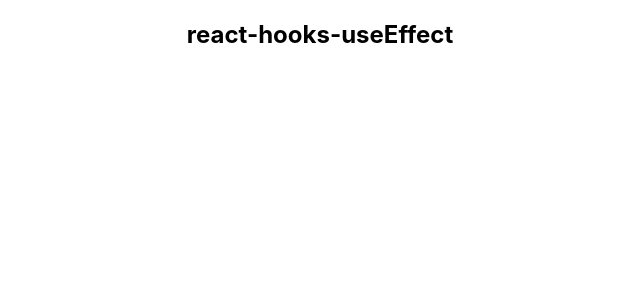
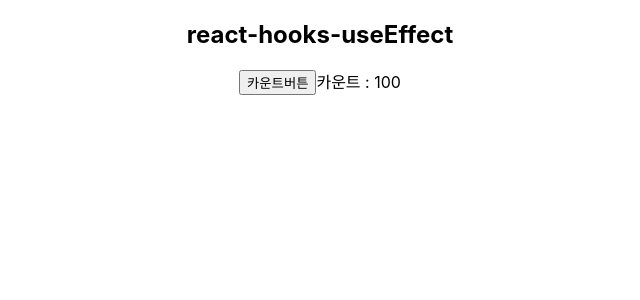
Before and after one commit to taesubyun/react-hooks-useEffect, a React (Create React App) app: page / in a window 1280 px wide. Shown: the top 300 px of the page, without its empty margins (320-960 px from the left). Built offline with nearby package versions, Linux system fonts and the light colour scheme.

Commit message:
초기 구조 설정

```diff
--- a/package.json
+++ b/package.json
@@ -9,6 +9,7 @@
     "react": "^17.0.2",
     "react-dom": "^17.0.2",
     "react-scripts": "5.0.0",
+    "styled-components": "^5.3.3",
     "web-vitals": "^2.1.4"
   },
   "scripts": {
--- a/src/App.js
+++ b/src/App.js
@@ -1,9 +1,23 @@
 import './App.css';
+import { useState } from 'react';
+import styled from 'styled-components';
 
 function App() {
+    const [count, setCount] = useState(100);
+
+    const handleCount = () => {
+        setCount(count + 1);
+    };
+
     return (
         <div className='App'>
-            <h2>react-hooks-useEffect</h2>
+            <div>
+                <h2>react-hooks-useEffect</h2>
+            </div>
+            <div>
+                <button onClick={handleCount}>카운트버튼</button>
+                <span>카운트 : {count}</span>
+            </div>
         </div>
     );
 }
```
Also changed, not shown: 1 other file (tests, documents, lock files or other folders).
